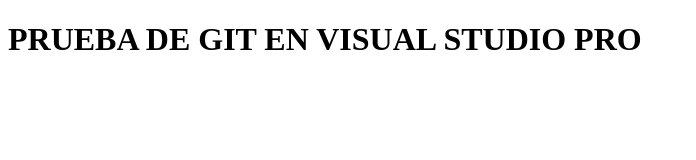
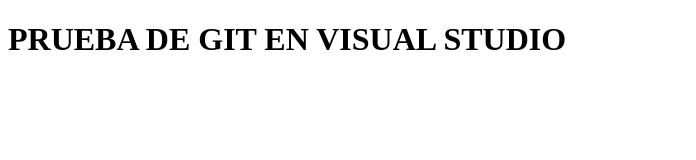
Before and after one commit to aberazo011296/Pre-Bootcamp-Publico, a plain HTML site: page index.html in a window 1280 px wide. Shown: the whole page, without its empty margins (0-696 px from the left). Drawn offline with Linux system fonts and the light colour scheme.

Commit message:
cambio de visual studio

```diff
--- a/index.html
+++ b/index.html
@@ -7,6 +7,6 @@
     <title>Document</title>
 </head>
 <body>
-    <h1>PRUEBA DE GIT EN VISUAL STUDIO PRO</h1>
+    <h1>PRUEBA DE GIT EN VISUAL STUDIO</h1>
 </body>
 </html>
```
